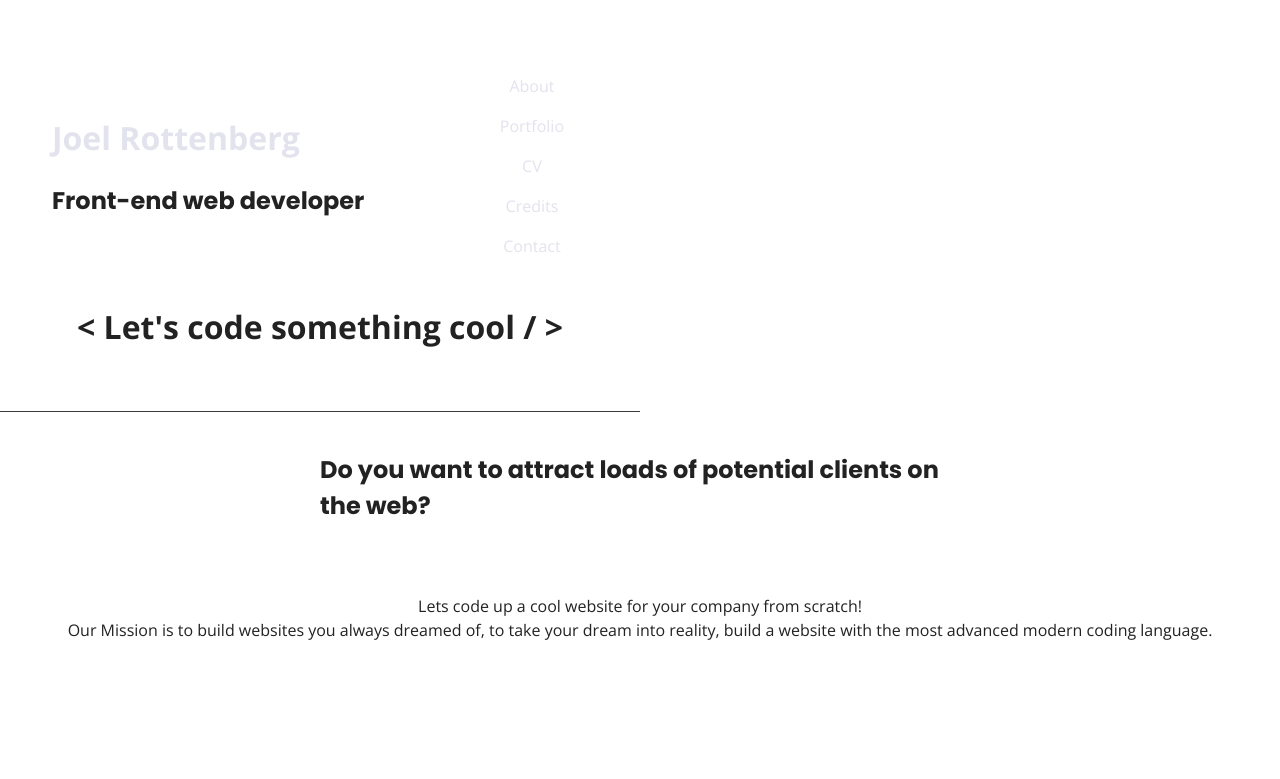
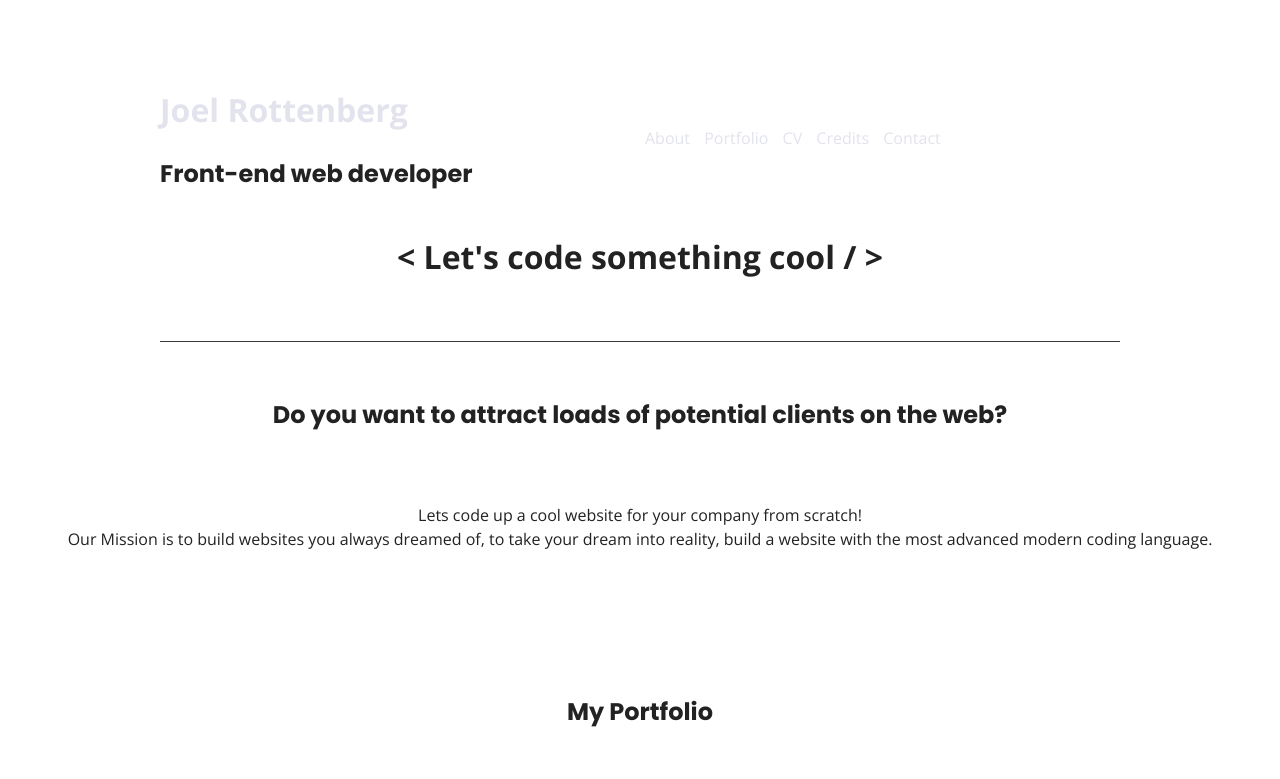
Before and after one commit to joelrottenberg/my-portfolio-website, a website built with Parcel: page Responsive-homepage/index.html in a window 1280 px wide. Shown: the top 779 px of the page. Built offline with nearby package versions, Linux system fonts and the light colour scheme; files whose address does not match are found by name.

Commit message:
fixed header

```diff
--- a/Responsive-homepage/css/main.css
+++ b/Responsive-homepage/css/main.css
@@ -142,7 +142,7 @@
   margin: 0 auto;
 }
 
-* -------------------- Base Header - Footer Styles -------------------- */
+/* -------------------- Base Header - Footer Styles -------------------- */
 
 
 header {
@@ -544,7 +544,8 @@
 /* Header */
 
 .main-header {
-  justify-content: space-between;
+  display: flex;
+  justify-content: center;
   flex-wrap: wrap;
   width: 100%;
 }
@@ -560,13 +561,19 @@
   width: 50%;
 }
 
+.main-nav {
+  width: 50%;
+}
+
 .main-nav ul {
   display: flex;
   flex-wrap: wrap;
-  flex-direction: column;
-  width: 50%;
+  display: inline;
 }
 
+.main-nav li a {
+  padding: 5px;
+}
 
 /* Hero Area */
 
@@ -701,7 +708,7 @@
 /*Desktop styles here*/
 
 .content-wrapper {
-  width: 960px;
+  max-width: 960px;
 }
 
 .content-wrapper h2, h3 {
```
